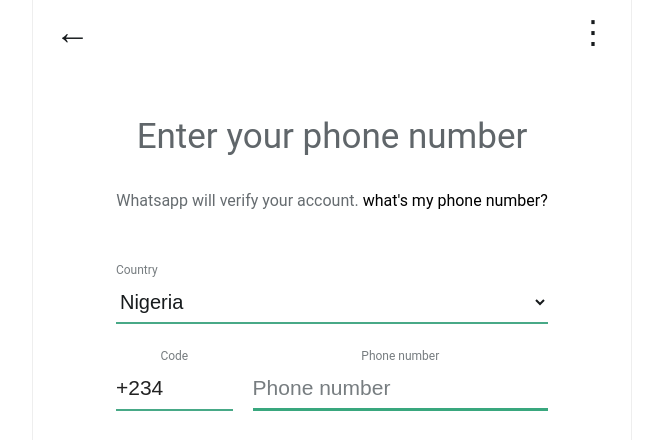
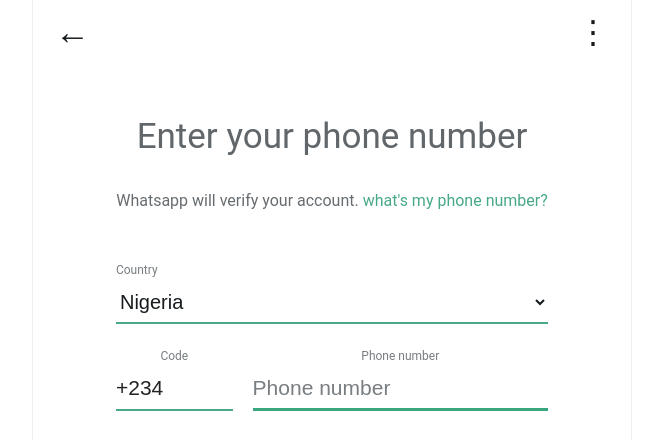
Before and after one commit to musamuhammad/github, a Flask app: page / in a window 1280 px wide. Shown: the top 440 px of the page, without its empty margins (308-971 px from the left). Run offline with Flask 3, Linux system fonts and the light colour scheme.

Commit message:
Update style.css

```diff
--- a/static/style.css
+++ b/static/style.css
@@ -148,7 +148,7 @@ h1 {
 }
 
 #bluee {
-color: black;
+color: #48a987;
 }
 
 
```
